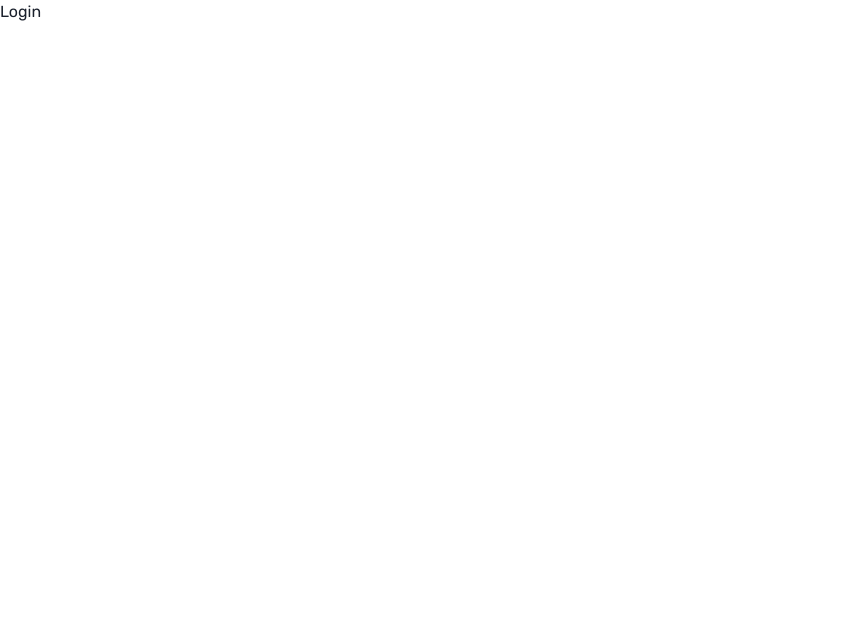
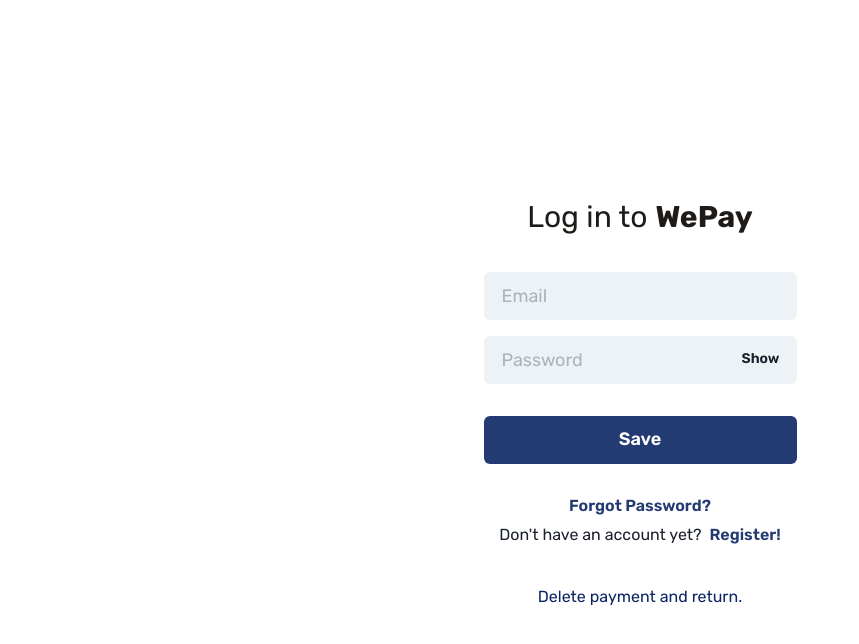
Before and after one commit to Aziz-Mahfoudh/PaymentUI, a React (Vite) app: page / in a window 1280 px wide. Shown: the top 644 px of the page, without its empty margins (0-859 px from the left). Built offline with nearby package versions, Linux system fonts and the light colour scheme.

Commit message:
Added login User interface

```diff
--- /dev/null
+++ b/src/component/login/login-form.tsx
@@ -0,0 +1,114 @@
+import {
+  Heading,
+  Text,
+  Box,
+  Stack,
+  Center,
+  Button,
+  Flex,
+  Input,
+  VStack,
+  Spacer,
+  AbsoluteCenter,
+  FormControl,
+  HStack,
+} from "@chakra-ui/react";
+import { MdOutlineKeyboardReturn } from "react-icons/md";
+import PasswordInput from "../../shared/password-input";
+import { Formik, Field, ErrorMessage } from "formik";
+import * as Yup from "yup";
+
+const LoginForm = () => {
+  const loginSchema = Yup.object().shape({
+    email: Yup.string().email("*Invalid email").required("*No email provided."),
+    password: Yup.string().required("*No Password provided."),
+  });
+
+  return (
+    <Box maxW="24rem">
+      <Center>
+        <HStack>
+          <Text color="text-header" fontSize="3xl">
+            Log in to
+          </Text>
+          <Text color="text-header" fontSize="3xl" fontWeight="bold">
+            WePay
+          </Text>
+        </HStack>
+      </Center>
+      <Box h={8}></Box>
+      <Formik
+        validationSchema={loginSchema}
+        initialValues={{
+          email: "",
+          password: "",
+        }}
+        onSubmit={(values, { resetForm }) => {
+          console.log(JSON.stringify(values, null, 2));
+          resetForm();
+        }}>
+        {({ handleSubmit, errors, touched }) => (
+          <form onSubmit={handleSubmit}>
+            <FormControl>
+              <Stack spacing={4}>
+                <Field
+                  as={Input}
+                  id="email"
+                  name="email"
+                  variant="filled"
+                  size="lg"
+                  focusBorderColor="primary.600"
+                  placeholder="Email"
+                  _placeholder={{ opacity: 0.3, color: "inherit" }}
+                />
+                {errors.email && touched.email ? (
+                  <Text color="red">{errors.email}</Text>
+                ) : null}
+                <Field
+                  as={PasswordInput}
+                  id="password"
+                  name="password"
+                  variant="filled"
+                  focusBorderColor="primary.600"
+                  placeholder="Password"
+                  _placeholder={{
+                    opacity: 0.3,
+                    color: "inherit",
+                  }}></Field>
+                {errors.password && touched.password ? (
+                  <Text color="red">{errors.password}</Text>
+                ) : null}
+                <VStack>
+                  <Button
+                    type="submit"
+                    mt={4}
+                    mb={6}
+                    size="lg"
+                    colorScheme="primary"
+                    w="100%">
+                    Save
+                  </Button>
+                  <Button variant="link" colorScheme="primary">
+                    Forgot Password?
+                  </Button>
+                  <HStack>
+                    <Text>Don't have an account yet?</Text>
+                    <Button variant="link" colorScheme="primary">
+                      Register!
+                    </Button>
+                  </HStack>
+                  <Box h={6}></Box>
+                  <Button variant="link" color="primary.600" fontWeight="400">
+                    Delete payment and return.
+                  </Button>
+                </VStack>
+              </Stack>
+            </FormControl>
+          </form>
+        )}
+      </Formik>
+    </Box>
+  );
+};
+
+export default LoginForm;
--- /dev/null
+++ b/src/shared/password-input.tsx
@@ -0,0 +1,55 @@
+import React from "react";
+import { InputGroup, Input, Button, InputRightElement } from "@chakra-ui/react";
+
+interface Props {
+  variant: string;
+  focusBorderColor: string;
+  placeholder: string;
+  _placeholder: Object;
+  value: any;
+  onChange: any;
+  onBlur: any;
+  id: string;
+}
+
+const PasswordInput = ({
+  variant,
+  focusBorderColor,
+  placeholder,
+  _placeholder,
+  value,
+  onChange,
+  onBlur,
+  id,
+}: Props) => {
+  const [show, setShow] = React.useState(false);
+
+  return (
+    <InputGroup size={"lg"}>
+      <Input
+        id={id}
+        value={value}
+        onChange={onChange}
+        onBlur={onBlur}
+        type={show ? "text" : "password"}
+        placeholder={placeholder}
+        focusBorderColor={focusBorderColor}
+        variant={variant}
+        _placeholder={_placeholder}
+      />
+      <InputRightElement width="4.5rem">
+        <Button
+          variant="ghost"
+          colorScheme="transparent"
+          size="sm"
+          onClick={() => {
+            setShow(!show);
+          }}>
+          {show ? "Hide" : "Show"}
+        </Button>
+      </InputRightElement>
+    </InputGroup>
+  );
+};
+
+export default PasswordInput;
--- a/src/views/login.tsx
+++ b/src/views/login.tsx
@@ -1,7 +1,19 @@
 import React from "react";
+import LoginForm from "../component/login/login-form";
+import { Center, Container, Flex } from "@chakra-ui/react";
 
 const Login = () => {
-  return <div>Login</div>;
+  return (
+    <Flex
+      width={"100vw"}
+      height={"100vh"}
+      alignContent={"center"}
+      justifyContent={"center"}>
+      <Center>
+        <LoginForm></LoginForm>
+      </Center>
+    </Flex>
+  );
 };
 
 export default Login;
```
